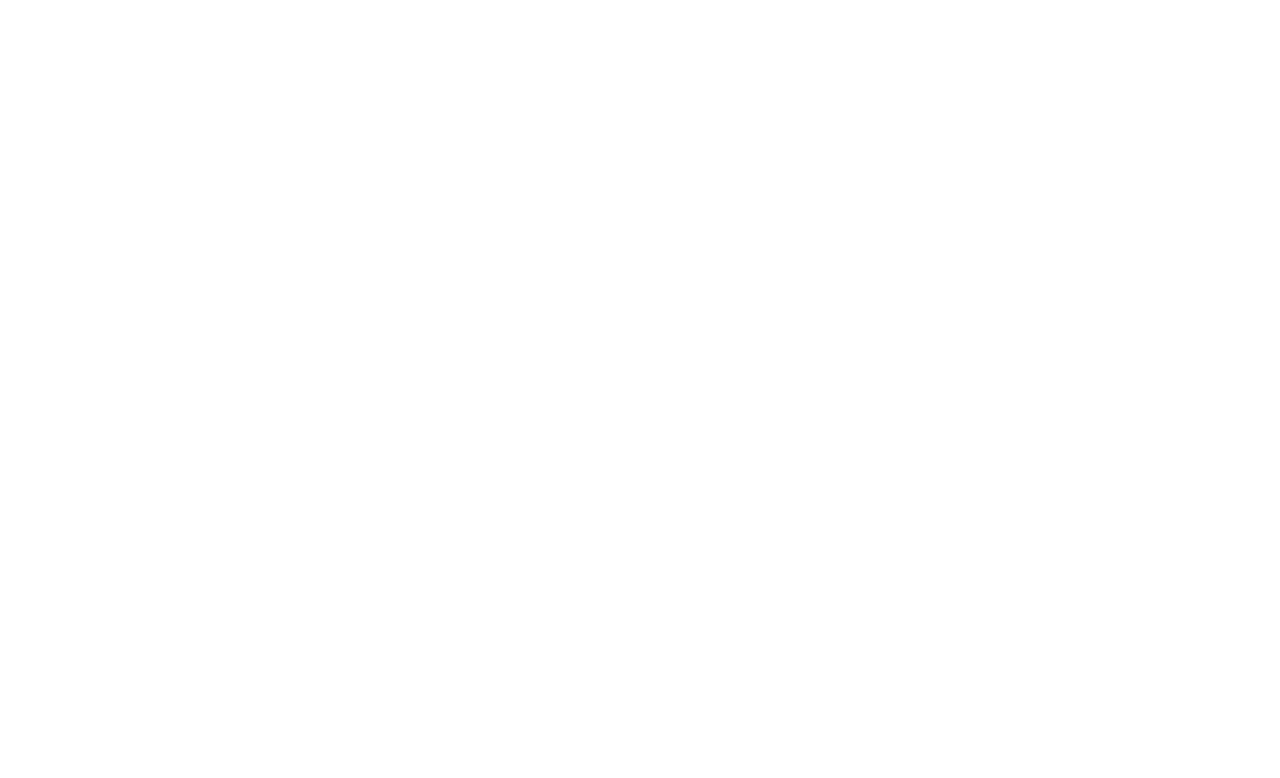
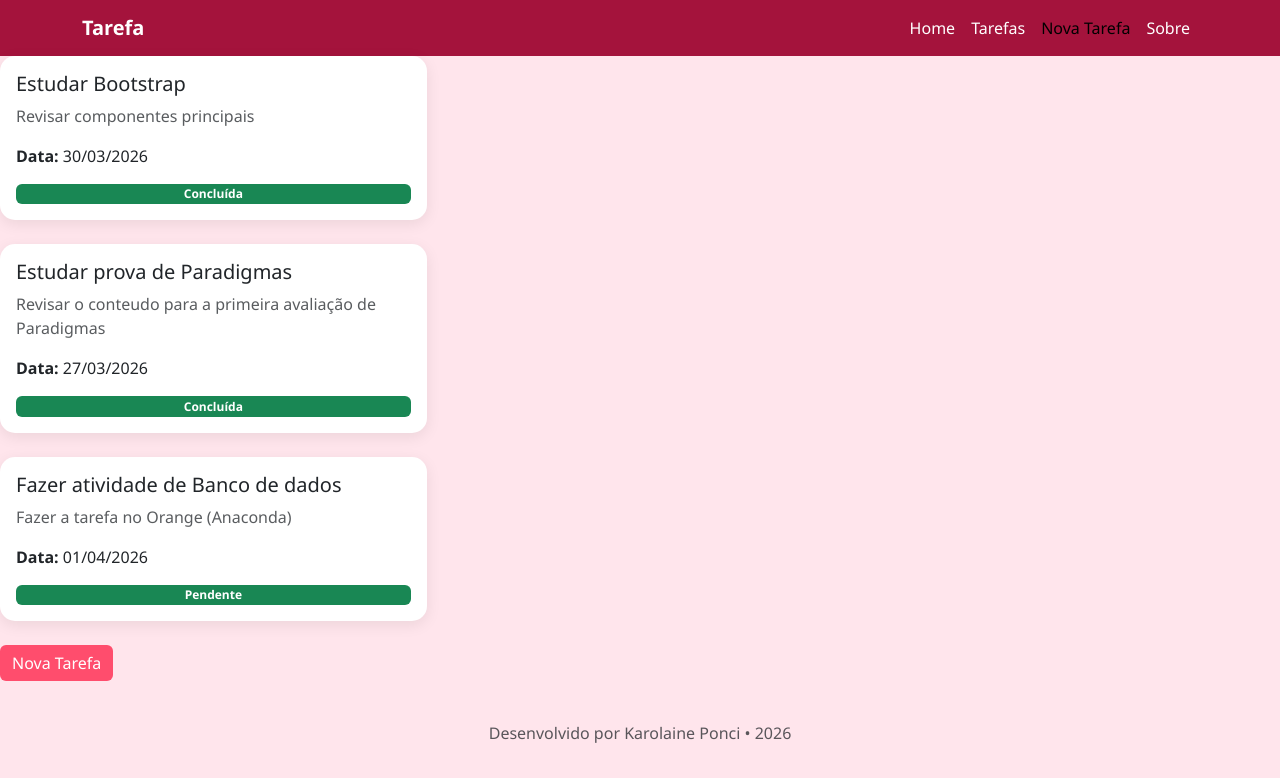
Before and after one commit to karolaineponci/sistemas-de-informacao, a plain HTML site: page desenvolvimento_web/sistema_de_tarefas/tarefas.html in a window 1280 px wide. Drawn offline with nearby package versions, Linux system fonts and the light colour scheme.

Commit message:
feito tarefas

```diff
--- a/desenvolvimento_web/sistema_de_tarefas/sobre.html
+++ b/desenvolvimento_web/sistema_de_tarefas/sobre.html
@@ -0,0 +1,26 @@
+<!DOCTYPE html>
+<html lang="en">
+<head>
+    <meta charset="UTF-8">
+    <meta name="viewport" content="width=device-width, initial-scale=1.0">
+    <title>Sobre</title>
+
+    <link href="https://cdn.jsdelivr.net/npm/bootstrap@5.3.2/dist/css/bootstrap.min.css" rel="stylesheet">
+
+    <link rel="stylesheet" href="css/style.css">
+
+</head>
+
+<body>
+
+
+    <footer class="text-center py-3">
+        <p class="text-muted mb-0">
+            Desenvolvido por Karolaine Ponci • 2026
+        </p>
+    </footer>
+
+    <script src="https://cdn.jsdelivr.net/npm/bootstrap@5.3.2/dist/js/bootstrap.bundle.min.js"></script>
+
+</body>
+</html>
--- a/desenvolvimento_web/sistema_de_tarefas/tarefas.html
+++ b/desenvolvimento_web/sistema_de_tarefas/tarefas.html
@@ -0,0 +1,79 @@
+<!DOCTYPE html>
+<html lang="pt-br">
+<head>
+    <meta charset="UTF-8">
+    <meta name="viewport" content="width=device-width, initial-scale=1.0">
+    <title>Tarefas</title>
+
+    <link href="https://cdn.jsdelivr.net/npm/bootstrap@5.3.2/dist/css/bootstrap.min.css" rel="stylesheet">
+
+    <link rel="stylesheet" href="css/style.css">
+
+</head>
+<body>
+    <nav class="navbar navbar-expand-lg">
+        <div class="container">
+            <a class="navbar-brand text-white fw-bold" href="index.html">Tarefa</a>
+            <button class="navbar-toggler bg-light" type="button" data-bs-toggle="collapse" data-bs-target="#menu">
+                <span class="navbar-toggler-icon"></span>
+            </button>
+
+            <div class="collapse navbar-collapse" id="menu">
+                <ul class="navbar-nav ms-auto">
+                    <li class="nav-item"><a class="nav-link" href="index.html">Home</a></li>
+                    <li class="nav-item"><a class="nav-link" href="tarefas.html">Tarefas</a></li>
+                    <li class="nav-item"><a class="nav-link active" href="cadastro.html">Nova Tarefa</a></li>
+                    <li class="nav-item"><a class="nav-link" href="#">Sobre</a></li>
+                </ul>
+            </div>
+        </div>
+    </nav>
+
+    <section>
+        <div class="col-md-4 mb-4">
+            <div class="card p-3">
+                <h5>Estudar Bootstrap</h5>
+                <p class="text-muted">Revisar componentes principais</p>
+                <p><strong>Data:</strong> 30/03/2026</p>
+                <span class="badge bg-success">Concluída</span>
+            </div>
+        </div>
+    </section>
+
+        <section>
+        <div class="col-md-4 mb-4">
+            <div class="card p-3">
+                <h5>Estudar prova de Paradigmas</h5>
+                <p class="text-muted">Revisar o conteudo para a primeira avaliação de Paradigmas</p>
+                <p><strong>Data:</strong> 27/03/2026</p>
+                <span class="badge bg-success">Concluída</span>
+            </div>
+        </div>
+    </section>
+
+        <section>
+        <div class="col-md-4 mb-4">
+            <div class="card p-3">
+                <h5>Fazer atividade de Banco de dados</h5>
+                <p class="text-muted">Fazer a tarefa no Orange (Anaconda)</p>
+                <p><strong>Data:</strong> 01/04/2026</p>
+                <span class="badge bg-success">Pendente</span>
+            </div>
+        </div>
+    </section>
+
+    <a href="cadastro.html" class="btn btn-primary mb-4">
+    Nova Tarefa
+    </a>
+
+
+    <footer class="text-center py-3">
+        <p class="text-muted mb-0">
+            Desenvolvido por Karolaine Ponci • 2026
+        </p>
+    </footer>
+
+    <script src="https://cdn.jsdelivr.net/npm/bootstrap@5.3.2/dist/js/bootstrap.bundle.min.js"></script>
+
+</body>
+</html>
```
Also changed, not shown: desenvolvimento_web/sistema_de_tarefas/cadastro.html (+2 -2 lines), desenvolvimento_web/sistema_de_tarefas/index.html (+3 -3 lines).
